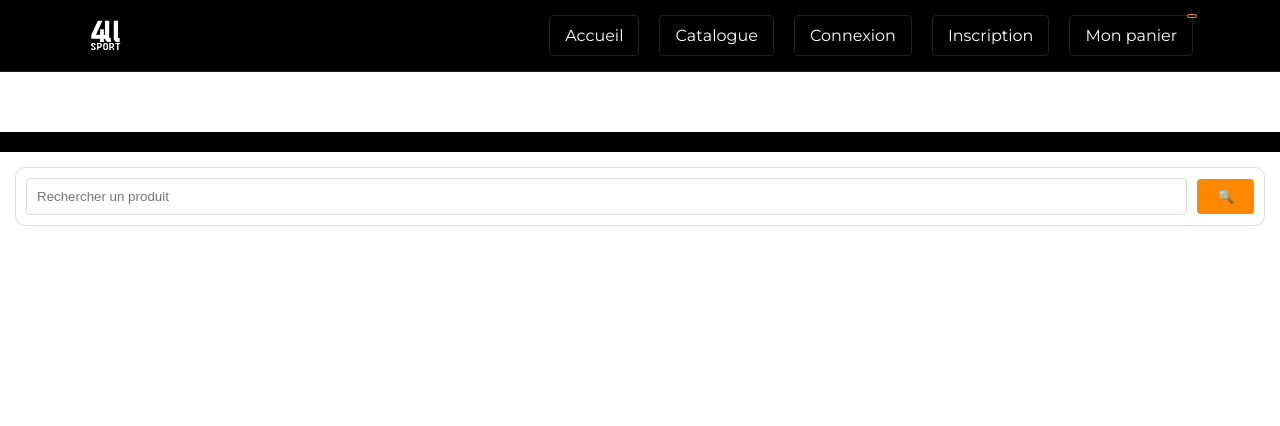
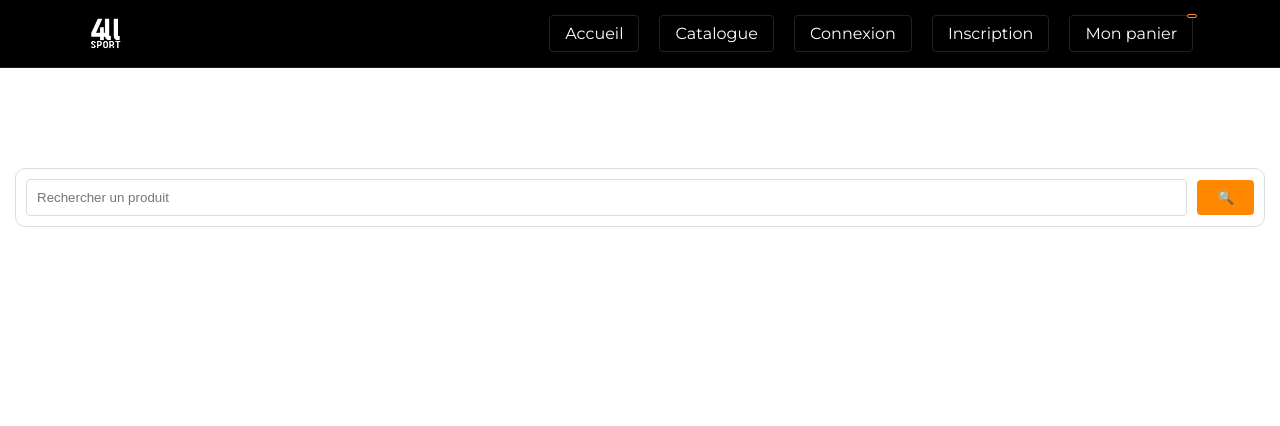
Before and after one commit to sabhcode/AP3, a Symfony app: template lotA/templates/categories/category.html.twig in a window 1280 px wide. Shown: the top 426 px of the page. Run offline with Twig, Linux system fonts and the light colour scheme; the template is opened without the code that fills it, so the values that code supplies are empty; some libraries are stand-ins or nearby versions.

Commit message:
updating css

```diff
--- a/lotA/public/css/cart.css
+++ b/lotA/public/css/cart.css
@@ -22,7 +22,7 @@
     transition: .2s ease;
     transition-property: background-color, color;
     background-color: var(--primaryColor);
-    color: white;
+    color: #fff;
 }
 
 .confirm-order:hover {
@@ -44,14 +44,14 @@
     padding: 10px;
     width: max-content;
     margin: 0 auto;
-    color: white;
+    color: #fff;
 }
 
 .noProductInCart a {
     background-color: var(--primaryColor);
     border-radius: var(--radiusBorder);
     padding: 5px;
-    color: white;
+    color: #fff;
 }
 
 .noProductInCart a:hover {
--- a/lotA/public/css/categories.css
+++ b/lotA/public/css/categories.css
@@ -18,9 +18,9 @@
 }
 
 .category-name a {
-    color: white;
+    color: #fff;
 }
-.category-name a:hover {
+.category-name:hover {
     background-color: #ff8800;
 }
 
--- a/lotA/public/css/category.css
+++ b/lotA/public/css/category.css
@@ -1,15 +1,3 @@
-/* Styles for the catalog page */
-
-
-/* Style for the main heading */
-h2 {
-    text-align: center;
-    color: white;
-    background-color: var(--primaryColor);
-    padding: 10px;
-    border: none;
-}
-
 .search-bar {
     display: flex;
     justify-content: space-between;
@@ -48,88 +36,3 @@ h2 {
 #search-button:hover {
     background-color: #000000;
 }
-
-/* Style for unordered list */
-ul {
-    list-style-type: none;
-    padding: 0;
-}
-
-.product-list {
-    display: flex;
-    flex-direction: row;
-}
-
-.category-name {
-    color: #000000;
-    margin-bottom: 20px;
-    text-align: left;
-    color: white;
-    background-color: var(--primaryColor);
-    margin: 10px 0;
-    padding: 10px;
-    width: max-content;
-    border: none;
-    border-radius: var(--radiusBorder);
-}
-
-.cards-container {
-    display: flex;
-    flex-wrap: wrap;
-    margin: 15px;
-}
-
-.card {
-    width: 200px;
-    margin: 10px;
-    padding: 15px;
-    border: 1px solid #ddd;
-    border-radius: var(--radiusBorder);
-    background-color: #fff;
-    box-shadow: 0 2px 4px rgba(0, 0, 0, 0.1);
-    text-align: center;
-    display: flex;
-    flex-direction: column;
-    justify-content: space-between;
-}
-
-/* Style de l'image du produit */
-.card img {
-    max-width: 100%;
-    height: auto;
-    border-radius: var(--radiusBorder);
-}
-
-/* Style du titre du produit */
-.card h3 {
-    font-size: 10px;
-    color: var(--primaryColor);
-    margin: 10px 0;
-    background-color: white;
-    border: 1px solid #ddd;
-    padding: 10px;
-    border-radius: var(--radiusBorder);
-}
-
-/* Style de la description du produit */
-.card p {
-    font-size: 14px;
-    margin: 5px 0;
-}
-
-.product-price {
-    font-size: 10px;
-    color: rgb(0, 0, 0);
-    background-color: var(--secondColor);
-    padding: 10px;
-    width: 100%;
-    border-radius: 7px;
-    border: none;
-    font-weight: bold;
-}
-
-.buttons-card {
-    display: flex;
-    justify-content: space-between;
-    gap: 5px;
-}
--- a/lotA/public/css/contact.css
+++ b/lotA/public/css/contact.css
@@ -3,7 +3,7 @@
 /* En-tête */
 h1 {
     text-align: center;
-    color: white;
+    color: #fff;
     background-color: var(--primaryColor);
     margin: 10px 0;
     padding: 10px;
@@ -76,7 +76,7 @@ iframe {
 }
 
 .contact-form h2 {
-    color: white;
+    color: #fff;
     background-color: var(--primaryColor);
     margin-bottom: 10px;
     padding: 10px;
--- a/lotA/public/css/footer.css
+++ b/lotA/public/css/footer.css
@@ -1,6 +1,6 @@
 .footer-app {
     background-color: var(--primaryColor);
-    color: white;
+    color: #fff;
     text-align: center;
     padding: 10px 0;
 }
--- a/lotA/public/css/header.css
+++ b/lotA/public/css/header.css
@@ -38,8 +38,8 @@
     align-items: center;
     position: relative;
     color: #ffffff;
-    padding: 10px 15px;
     margin: 15px 10px;
+    padding: 8px 15px;
     border: 1px solid #222;
     border-radius: var(--radiusBorder);
     transition: .2s ease;
--- a/lotA/public/css/home.css
+++ b/lotA/public/css/home.css
@@ -1,7 +1,7 @@
 /* Styles pour le conteneur du slider */
 .top-content h2 {
     text-align: center;
-    color: white;
+    color: #fff;
     background-color: var(--primaryColor);
     padding: 10px;
 }
@@ -121,7 +121,7 @@
 
 .bottom-content h2 {
     text-align: center;
-    color: white;
+    color: #fff;
     background-color: var(--primaryColor);
     margin: 10px 0;
     padding: 10px;
@@ -139,7 +139,7 @@
     color: #000000;
     margin-bottom: 20px;
     text-align: left;
-    color: white;
+    color: #fff;
     background-color: var(--primaryColor);
     margin: 10px 0;
     padding: 10px;
--- a/lotA/public/css/product.css
+++ b/lotA/public/css/product.css
@@ -30,7 +30,7 @@
 }
 
 .product h2 {
-    color: white;
+    color: #fff;
     background-color: var(--primaryColor);
     padding: 10px;
     border-radius: var(--radiusBorder);
@@ -50,7 +50,7 @@
 
 .product button:hover {
     background-color: rgb(0, 0, 0);
-    color: white;
+    color: #fff;
 }
 
 /* ------------------ Section stock du produit ---------------------- */
@@ -65,7 +65,7 @@
 }
 
 h3 {
-    color: white;
+    color: #fff;
     width: 100%;
     background-color: var(--primaryColor);
     border-radius: var(--radiusBorder);
--- a/lotA/public/css/profil.css
+++ b/lotA/public/css/profil.css
@@ -1,6 +1,6 @@
 h1 {
     text-align: center;
-    color: white;
+    color: #fff;
     background-color: var(--primaryColor);
     padding: 10px;
 }
--- a/lotA/templates/categories/category.html.twig
+++ b/lotA/templates/categories/category.html.twig
@@ -1,24 +1,24 @@
 {% extends 'base.html.twig' %}
 
-{% block title %}Détail de la catégorie {{ category.name }}{% endblock %}
+{% block title %}Catégorie {{ category.getName() }}{% endblock %}
 
 {% block stylesheets %}
 	<link rel="stylesheet" href="{{ asset('css/category.css') }}">
 {% endblock %}
 
 {% block body %}
-	<h2>{{ category.name  }}</h2>
+	<h1>{{ category.getName() }}</h1>
 	<div class="search-bar">
 		<input type="text" id="search-input" placeholder="Rechercher un produit" style="color:var(--primaryColor);">
 		<button id="search-button">🔍</button>
 	</div>
-	<div class="cards-container">
+	<div class="product_cards">
 		{% for product in category.getProducts() %}
-			<div class="card">
-				<img src="/media/images/product/{{ product.getUuid() }}/{{ product.getImage() }}" alt="Image">
-				<h3>{{ product.getName() }}</h3>
-				<p class="product-price">{{ cart.formatPrice(product.getUnitPrice()) }}</p>
-				<div class="buttons-card">
+			<div class="product_card">
+				<img class="product_card-image" src="/media/images/product/{{ product.getUuid() }}/{{ product.getImage() }}" alt="Image">
+				<p class="product_card-name">{{ product.getName() }}</p>
+				<p class="product_card-price">{{ cart.formatPrice(product.getUnitPrice()) }}</p>
+				<div class="product_card-buttons">
 					<a href="{{ path('app_product', {'slug' : product.getSlug()}) }}">👀</a>
 					<button class="update-product-cart" data-productuuid="{{ product.getUuid() }}" data-action="add">🛒</button>
 				</div>
--- a/lotA/templates/header.html.twig
+++ b/lotA/templates/header.html.twig
@@ -1,7 +1,7 @@
 <header id="header-app" class="header-app">
 	<div class="header-app__content">
 		<div class="header-app__logo">
-			<a href="{{ path('app_home') }}">
+			<a href="{{ path('app_home') }}" title="All4Sport">
 				<img src="{{ asset('media/images/header/logo.png') }}">
 			</a>
 		</div>
@@ -21,7 +21,7 @@
 					<li>
 						<a href="{{ path('app_logout') }}" class="{{ app.request.getPathInfo() == path('app_logout') ? 'on' : '' }}" title="Déconnexion">Déconnexion</a>
 					</li>
-				{# Sinon ceci #}
+				{# Sinon ça #}
 				{% else %}
 					<li>
 						<a href="{{ path('app_login') }}" class="{{ app.request.getPathInfo() == path('app_login') ? 'on' : '' }}" title="Connexion">Connexion</a>
```
Also changed, not shown: lotA/public/css/login.css (+5 -5 lines), lotA/public/css/register.css (+4 -4 lines).
